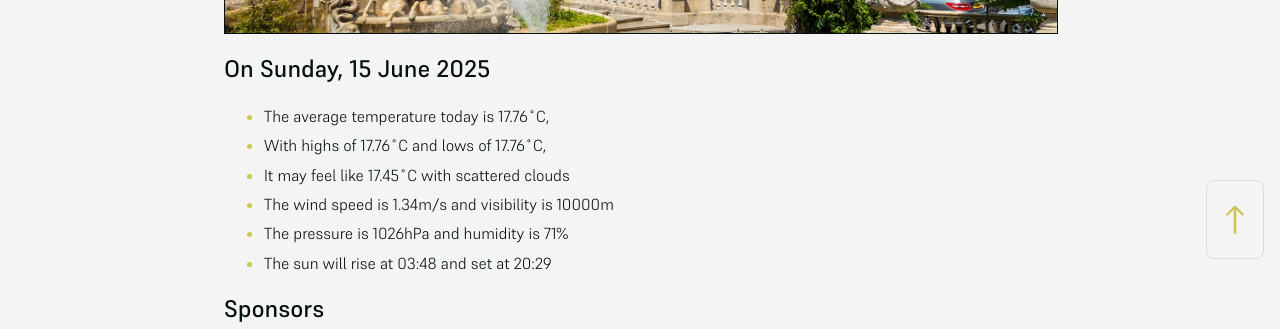
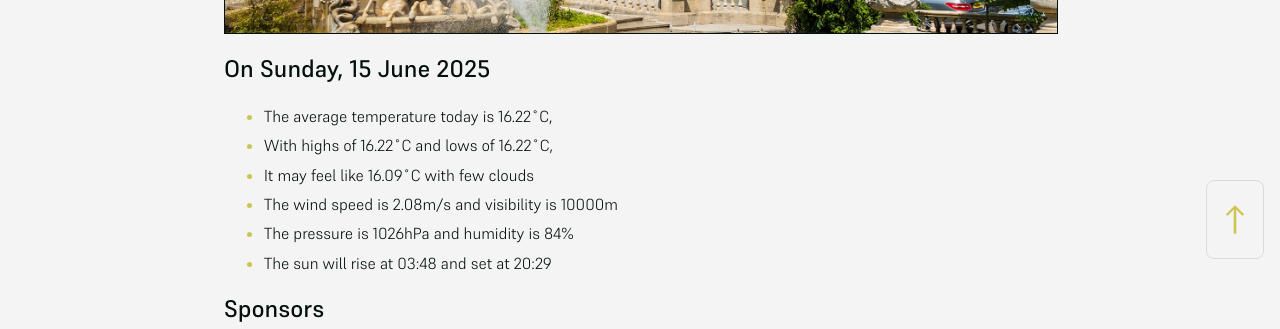
Before and after one commit to mat-0/cheltenham-open-data, a Jekyll site: the page built from index.md, in a window 1280 px wide. Shown: the part 625-954 px from the top of the page. Built offline with Jekyll 4.4.1, drawn with Linux system fonts in a browser that asks for light colours.

Commit message:
Updated 2025-06-15 21:57:45

```diff
--- a/index.md
+++ b/index.md
@@ -10,11 +10,11 @@ seo: Menu
 <!-- weather_marker starts -->
 ## On Sunday, 15 June 2025
 
-- The average temperature today is 17.76˚C,
-- With highs of 17.76˚C and lows of 17.76˚C,
-- It may feel like 17.45˚C with scattered clouds
-- The wind speed is 1.34m/s and visibility is 10000m
-- The pressure is 1026hPa and humidity is 71%
+- The average temperature today is 16.22˚C,
+- With highs of 16.22˚C and lows of 16.22˚C,
+- It may feel like 16.09˚C with few clouds
+- The wind speed is 2.08m/s and visibility is 10000m
+- The pressure is 1026hPa and humidity is 84%
 - The sun will rise at 03:48 and set at 20:29
 
 <!-- weather_marker ends -->
```
Also changed, not shown: _data/flood.json (+5 -27 lines), _pages/fix-my-street.md (+1 -1 lines), _pages/news.md (+4 -4 lines).
